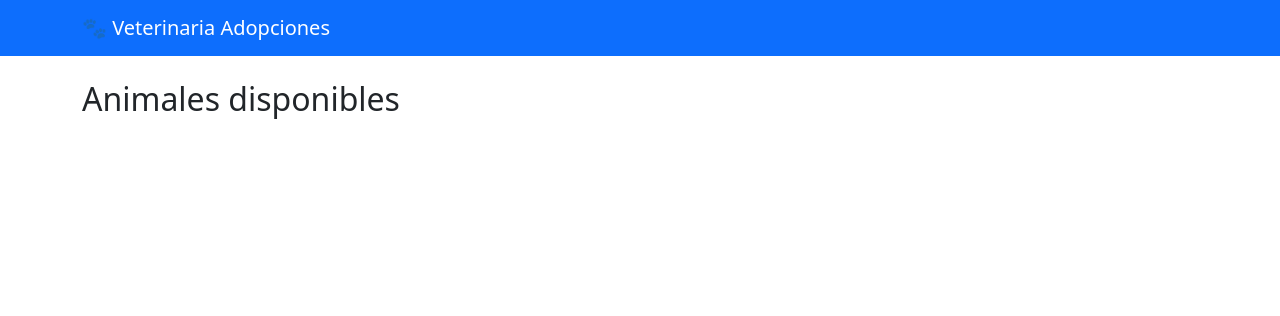
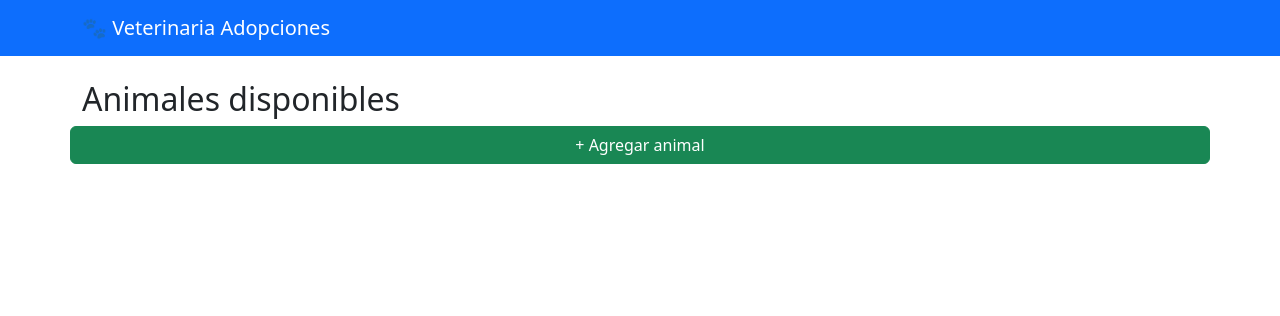
Before and after one commit to DianaLdc/daw-proyecto-final, a Django app: page /adopciones/ in a window 1280 px wide. Shown: the top 316 px of the page. Run offline with Django 5.2, Linux system fonts and the light colour scheme; data that the repository does not hold is empty.

Commit message:
feat: vistas CRUD, templates y endpoint JSON de animales

```diff
--- a/adopciones/templates/adopciones/animal_confirm_delete.html
+++ b/adopciones/templates/adopciones/animal_confirm_delete.html
@@ -9,7 +9,7 @@
 <body>
     <nav class="navbar navbar-dark bg-primary">
         <div class="container">
-            <a class="navbar-brand" href="#">🐾 Veterinaria Adopciones</a>
+            <a class="navbar-brand" href="{% url 'adopciones:animal_list' %}">🐾 Veterinaria Adopciones</a>
         </div>
     </nav>
     <div class="container mt-4">
@@ -19,11 +19,10 @@
                 <form method="post">
                     {% csrf_token %}
                     <button type="submit" class="btn btn-danger">Sí, borrar</button>
-                    <a href="{% url 'animal_list' %}" class="btn btn-secondary">Cancelar</a>
+                    <a href="{% url 'adopciones:animal_list' %}" class="btn btn-secondary">Cancelar</a>
                 </form>
             </div>
         </div>
     </div>
-    </body>
 </body>
 </html>
--- a/adopciones/templates/adopciones/animal_detail.html
+++ b/adopciones/templates/adopciones/animal_detail.html
@@ -9,7 +9,7 @@
 <body>
     <nav class="navbar navbar-dark bg-primary">
         <div class="container">
-            <a class="navbar-brand" href="#">🐾 Veterinaria Adopciones</a>
+            <a class="navbar-brand" href="{% url 'adopciones:animal_list' %}">🐾 Veterinaria Adopciones</a>
         </div>
     </nav>
     <div class="container mt-4">
@@ -24,7 +24,9 @@
                 <p><strong>Edad:</strong> {{ animal.edad }} años</p>
                 <p><strong>Estado:</strong> {{ animal.estado }}</p>
                 <p><strong>Descripción:</strong> {{ animal.descripcion }}</p>
-                <a href="{% url 'animal_list' %}" class="btn btn-secondary">Volver</a>
+                <a href="{% url 'adopciones:animal_list' %}" class="btn btn-secondary">Volver</a>
+                <a href="{% url 'adopciones:animal_update' animal.pk %}" class="btn btn-warning">Editar</a>
+                <a href="{% url 'adopciones:animal_delete' animal.pk %}" class="btn btn-danger">Borrar</a>
             </div>
         </div>
     </div>
--- a/adopciones/templates/adopciones/animal_form.html
+++ b/adopciones/templates/adopciones/animal_form.html
@@ -9,7 +9,7 @@
 <body>
     <nav class="navbar navbar-dark bg-primary">
         <div class="container">
-            <a class="navbar-brand" href="#">🐾 Veterinaria Adopciones</a>
+            <a class="navbar-brand" href="{% url 'adopciones:animal_list' %}">🐾 Veterinaria Adopciones</a>
         </div>
     </nav>
     <div class="container mt-4">
@@ -28,7 +28,7 @@
                     </div>
                     {% endfor %}
                     <button type="submit" class="btn btn-primary">Guardar</button>
-                    <a href="{% url 'animal_list' %}" class="btn btn-secondary">Cancelar</a>
+                    <a href="{% url 'adopciones:animal_list' %}" class="btn btn-secondary">Cancelar</a>
                 </form>
             </div>
         </div>
--- a/adopciones/templates/adopciones/animal_list.html
+++ b/adopciones/templates/adopciones/animal_list.html
@@ -15,6 +15,7 @@
     <div class="container mt-4">
         <h2>Animales disponibles</h2>
         <div class="row">
+            <a href="{% url 'adopciones:animal_create' %}" class="btn btn-success mb-3">+ Agregar animal</a>
             {% for animal in animales %}
             <div class="col-md-4 mb-3">
                 <div class="card">
@@ -25,7 +26,7 @@
                         <h5 class="card-title">{{ animal.nombre }}</h5>
                         <p class="card-text">{{ animal.especie }} - {{ animal.raza }}</p>
                         <p class="card-text">{{ animal.descripcion }}</p>
-                        <a href="{% url 'animal_detail' animal.pk %}" class="btn btn-primary">Ver más</a>
+                        <a href="{% url 'adopciones:animal_detail' animal.pk %}" class="btn btn-primary">Ver más</a>
                     </div>
                 </div>
             </div>
--- a/adopciones/urls.py
+++ b/adopciones/urls.py
@@ -5,4 +5,9 @@ app_name = 'adopciones'
 
 urlpatterns = [
     path('', views.animal_list, name='animal_list'),
+    path('<int:pk>/', views.animal_detail, name='animal_detail'),
+    path('crear/', views.animal_create, name='animal_create'),
+    path('<int:pk>/editar/', views.animal_update, name='animal_update'),
+    path('<int:pk>/borrar/', views.animal_delete, name='animal_delete'),
+    path('api/', views.animal_api, name='animal_api'),
 ]
--- a/adopciones/views.py
+++ b/adopciones/views.py
@@ -1,4 +1,4 @@
-from django.shortcuts import render
+from django.shortcuts import render, get_object_or_404, redirect
 from .models import Animal
 from .forms import AnimalForm
 from django.http import JsonResponse
@@ -15,7 +15,7 @@ def animal_delete(request, pk):
     animal = get_object_or_404(Animal, pk=pk)
     if request.method == 'POST':
         animal.delete()
-        return redirect('animal_list')
+        return redirect('adopciones:animal_list')
     return render(request, 'adopciones/animal_confirm_delete.html', {'animal': animal})
 
 def animal_create(request):
@@ -23,7 +23,7 @@ def animal_create(request):
         form = AnimalForm(request.POST, request.FILES)
         if form.is_valid():
             form.save()
-            return redirect('animal_list')
+            return redirect('adopciones:animal_list')
     else:
         form = AnimalForm()
     return render(request, 'adopciones/animal_form.html', {'form': form})
@@ -34,7 +34,7 @@ def animal_update(request, pk):
         form = AnimalForm(request.POST, request.FILES, instance=animal)
         if form.is_valid():
             form.save()
-            return redirect('animal_list')
+            return redirect('adopciones:animal_list')
     else:
         form = AnimalForm(instance=animal)
     return render(request, 'adopciones/animal_form.html', {'form': form})
```
Also changed, not shown: adopciones/templates/adopciones/base.html (added, +35 -0 lines), adopciones/migrations/0002_alter_cita_options_alter_dueno_options_and_more.py (added), animales/lulu.jpeg (added).
